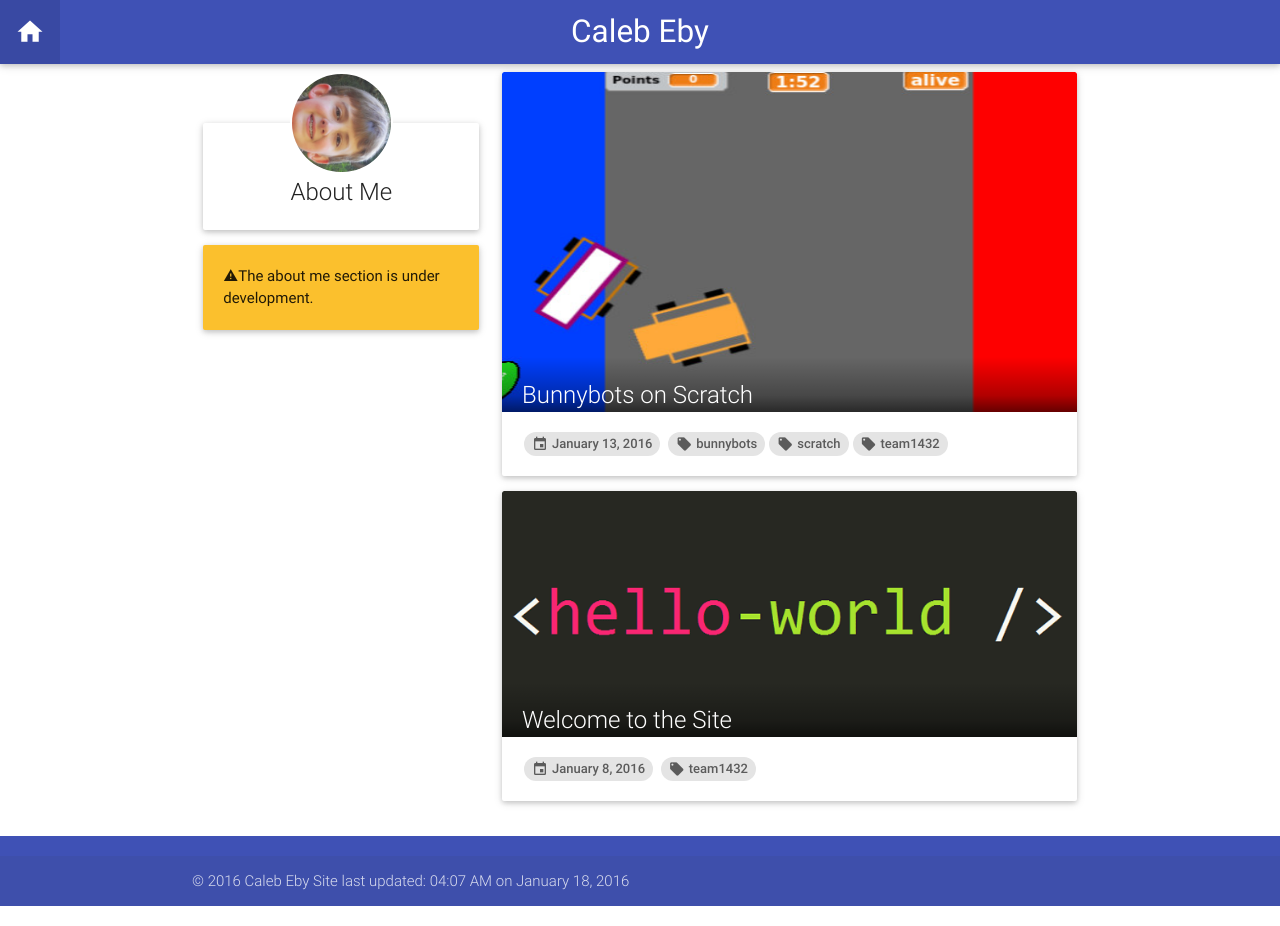
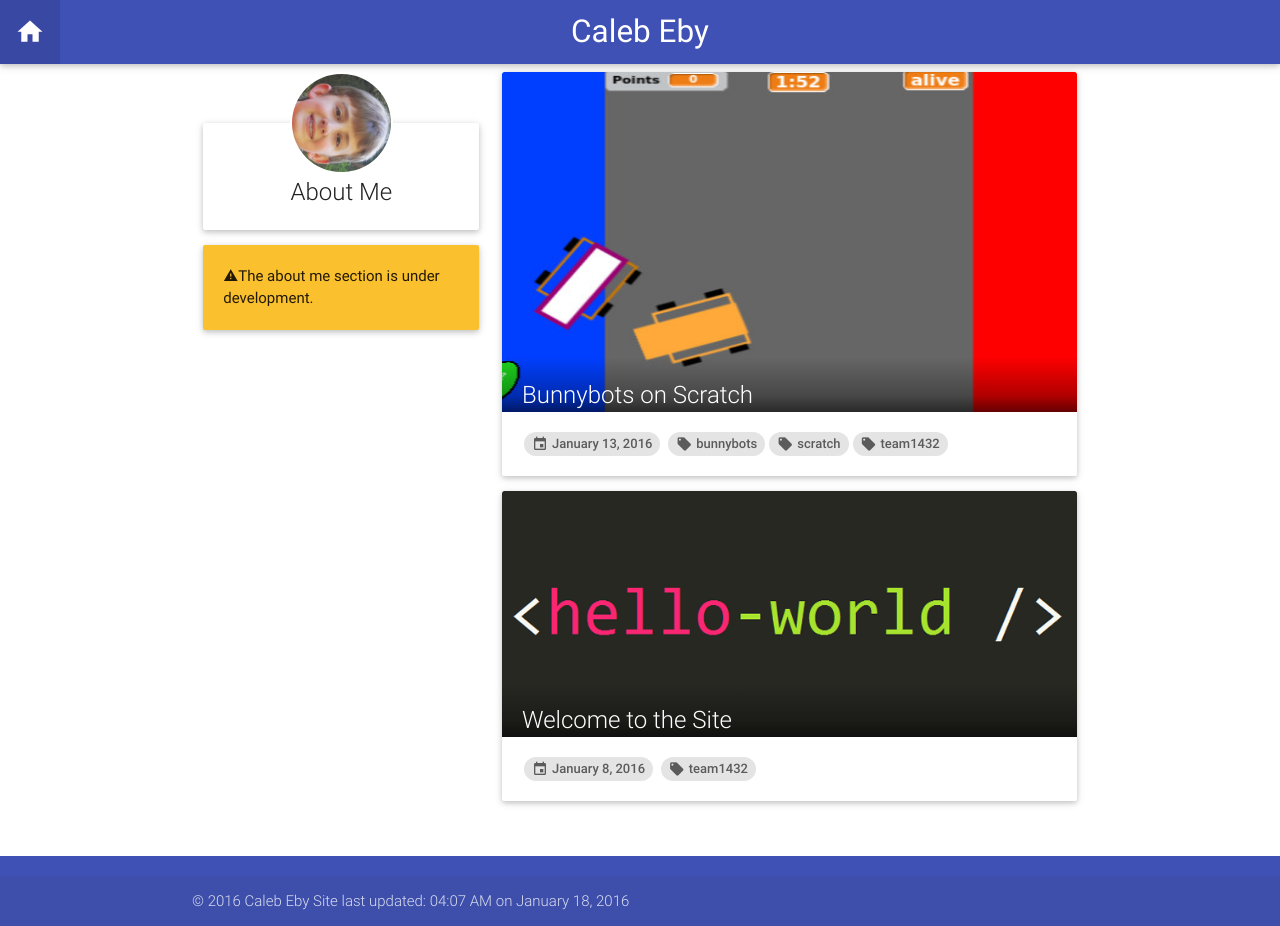
Before and after one commit to calebeby/calebeby.github.io, a Jekyll site: the page built from index.html, in a window 1280 px wide. Built offline with Jekyll 4.4.1, drawn with Linux system fonts in a browser that asks for light colours; nearby versions of some CDN libraries.

Commit message:
add flex

```diff
--- a/_sass/_global.scss
+++ b/_sass/_global.scss
@@ -8,13 +8,13 @@ html {
 }
 
 body {
-  // display: flex;
-  // min-height: 100vh;
-  // flex-direction: column;
+  display: flex;
+  min-height: 100vh;
+  flex-direction: column;
 }
 
 main {
-  // flex: 1 0 auto;
+  flex: 1 0 auto;
 }
 
 ul {
```
